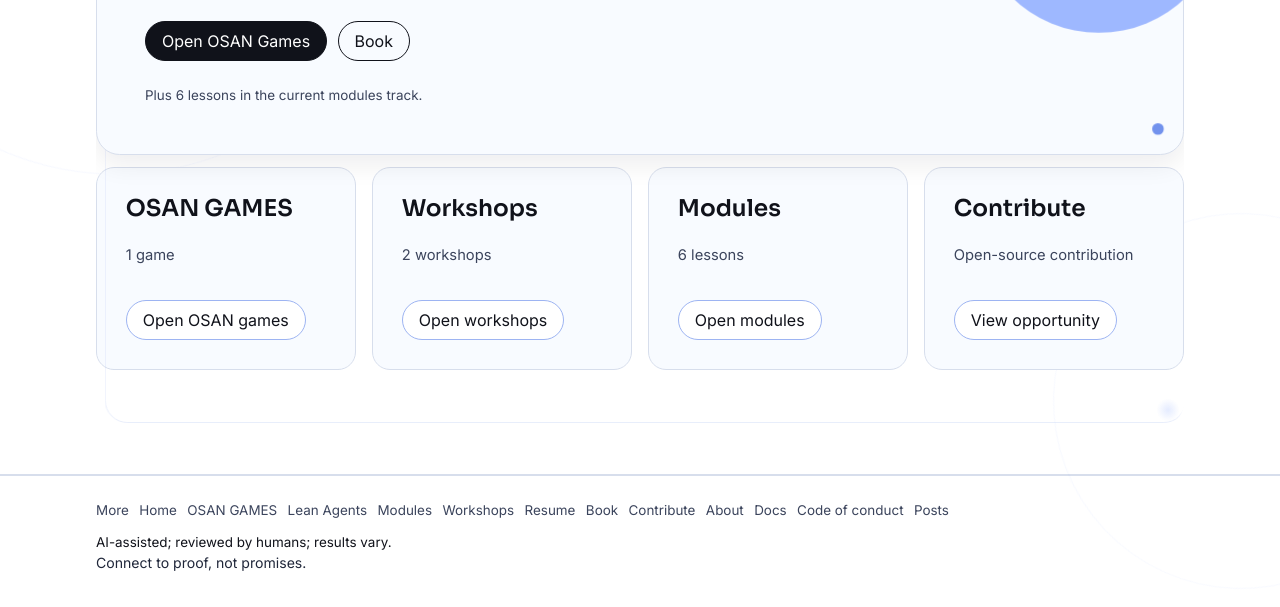
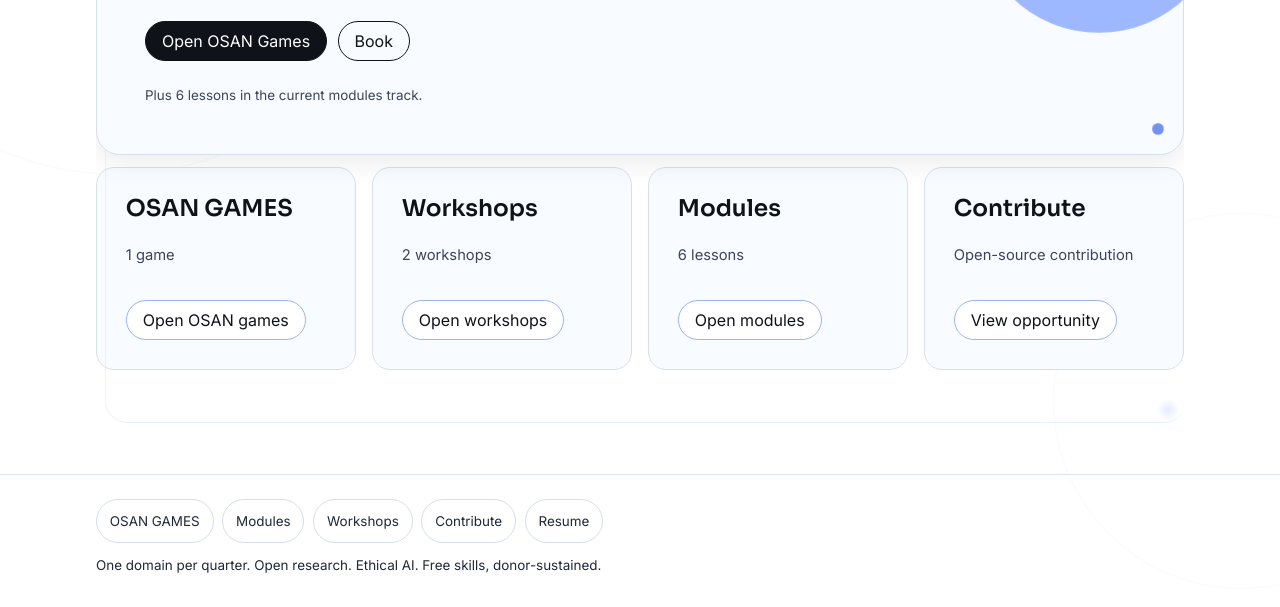
Before and after one commit to OsanGen/osangen.github.io, an Astro site: page / in a window 1280 px wide. Shown: the part 308-915 px from the top of the page. Built offline with nearby package versions, Linux system fonts and the light colour scheme; Astro itself is replaced by a stand-in of ours.

Commit message:
chore(footer): mirror header tabs and update mission statement

```diff
--- a/final_build/CURRENT_GAPS.txt
+++ b/final_build/CURRENT_GAPS.txt
@@ -63,3 +63,4 @@
 - visual-classes hero chip cleanup | completed | Removed the `Last updated` hero chip and supporting date-loading logic from `src/pages/visual-classes.astro` so the modules hero remains minimal.
 - workshops hero chrome cleanup | completed | Removed the workshops hero `Last updated` chip and `Modules` shortcut button from `src/pages/workshops.astro` while preserving core workshop cards and CTA behavior.
 - workshops card noise cleanup | completed | Removed workshop-card date line, proof label bar, and tag chips from `src/pages/workshops.astro` so new workshop entries render only title + proof snippet + CTA.
+- footer primary-nav mirror cleanup | completed | Replaced footer mega-link cluster with a top-tab mirror nav (`OSAN GAMES`, `Modules`, `Workshops`, `Contribute`, `Resume`) and set statement text to `One domain per quarter. Open research. Ethical AI. Free skills, donor-sustained.`.
--- a/src/components/Footer.astro
+++ b/src/components/Footer.astro
@@ -1,21 +1,28 @@
+---
+const navItems = [
+  { label: 'OSAN GAMES', href: '/labs' },
+  { label: 'Modules', href: '/visual-classes' },
+  { label: 'Workshops', href: '/workshops' },
+  { label: 'Contribute', href: '/join' },
+  { label: 'Resume', href: '/resume' },
+];
+
+const currentPath = Astro.url.pathname.replace(/\/$/, '') || '/';
+---
 <footer>
-  <div class="container">
-    <nav class="footer-links" aria-label="Secondary">
-      <a href="/more">More</a>
-      <a href="/">Home</a>
-      <a href="/labs">OSAN GAMES</a>
-      <a href="/gpts">Lean Agents</a>
-      <a href="/visual-classes">Modules</a>
-      <a href="/workshops">Workshops</a>
-      <a href="/resume">Resume</a>
-      <a href="/book">Book</a>
-      <a href="/join">Contribute</a>
-      <a href="/about">About</a>
-      <a href="/docs">Docs</a>
-      <a href="/code-of-conduct">Code of conduct</a>
-      <a href="/posts">Posts</a>
+  <div class="container footer-shell">
+    <nav class="footer-links" aria-label="Footer primary">
+      {navItems.map((item) => {
+        const isCurrent = item.href === '/'
+          ? currentPath === '/'
+          : currentPath.startsWith(item.href);
+        return (
+          <a href={item.href} aria-current={isCurrent ? 'page' : undefined}>
+            {item.label}
+          </a>
+        );
+      })}
     </nav>
-    <p class="footer-note">AI-assisted; reviewed by humans; results vary.</p>
-    <p class="meta">Connect to proof, not promises.</p>
+    <p class="footer-note">One domain per quarter. Open research. Ethical AI. Free skills, donor-sustained.</p>
   </div>
 </footer>
--- a/src/styles/global.css
+++ b/src/styles/global.css
@@ -1270,33 +1270,66 @@ body[data-page='home'] .route-grid .route-card.cog-accent-rail::before {
 }
 
 footer {
-  border-top: 2px solid var(--border);
+  border-top: 1px solid color-mix(in srgb, var(--stroke) 82%, transparent);
   padding: var(--space-4) 0 var(--space-5);
   margin-top: var(--space-6);
+  background: var(--surface);
+}
+
+.footer-shell {
+  display: grid;
+  gap: 0.75rem;
 }
 
 .footer-links {
   display: flex;
   flex-wrap: wrap;
-  gap: 0.65rem;
-  margin-bottom: 0.65rem;
+  gap: 0.55rem;
   font-size: 0.84rem;
-  color: var(--ink-subtle);
+  color: var(--ink-soft);
 }
 
 .footer-links a {
+  display: inline-flex;
+  align-items: center;
+  min-height: 2.75rem;
+  padding: 0.42rem 0.8rem;
   text-decoration: none;
-  border-bottom: 1px solid transparent;
+  border: 1px solid var(--stroke);
+  border-radius: var(--radius-pill);
+  background: var(--surface);
+  color: var(--ink-soft);
+  transition: border-color 140ms ease, color 140ms ease, transform 140ms ease;
+}
+
+.footer-links a[aria-current='page'] {
+  border-color: color-mix(in srgb, var(--scene-accent, var(--accent)) 34%, var(--stroke));
+  color: var(--ink);
+  position: relative;
+  font-weight: 600;
+}
+
+.footer-links a[aria-current='page']::after {
+  content: '';
+  width: 0.32rem;
+  height: 0.32rem;
+  border-radius: 50%;
+  margin-left: 0.35rem;
+  background: color-mix(in srgb, var(--scene-accent, var(--accent)) 70%, transparent);
 }
 
 .footer-links a:hover,
 .footer-links a:focus-visible {
-  border-bottom-color: var(--scene-accent, var(--accent));
+  border-color: color-mix(in srgb, var(--scene-accent, var(--accent)) 26%, var(--stroke));
+  color: var(--ink);
+  transform: translateY(-1px);
 }
 
 .footer-note {
+  margin: 0;
   font-size: 0.84rem;
   max-width: 65ch;
+  color: var(--ink-soft);
 }
 
 .resume-item {
```
Also changed, not shown: final_build/COMPONENT__footer.txt (+8 -9 lines).
